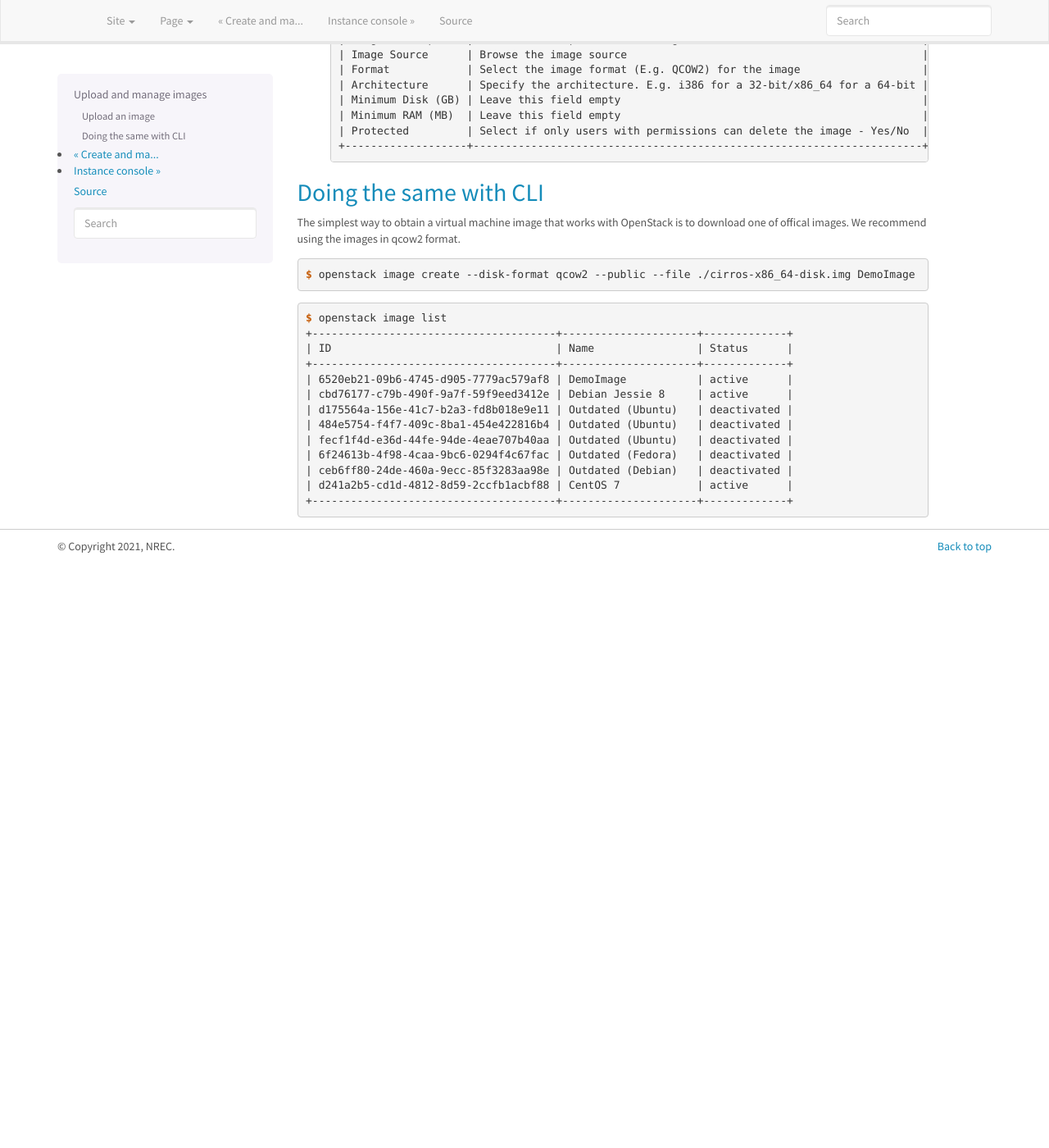
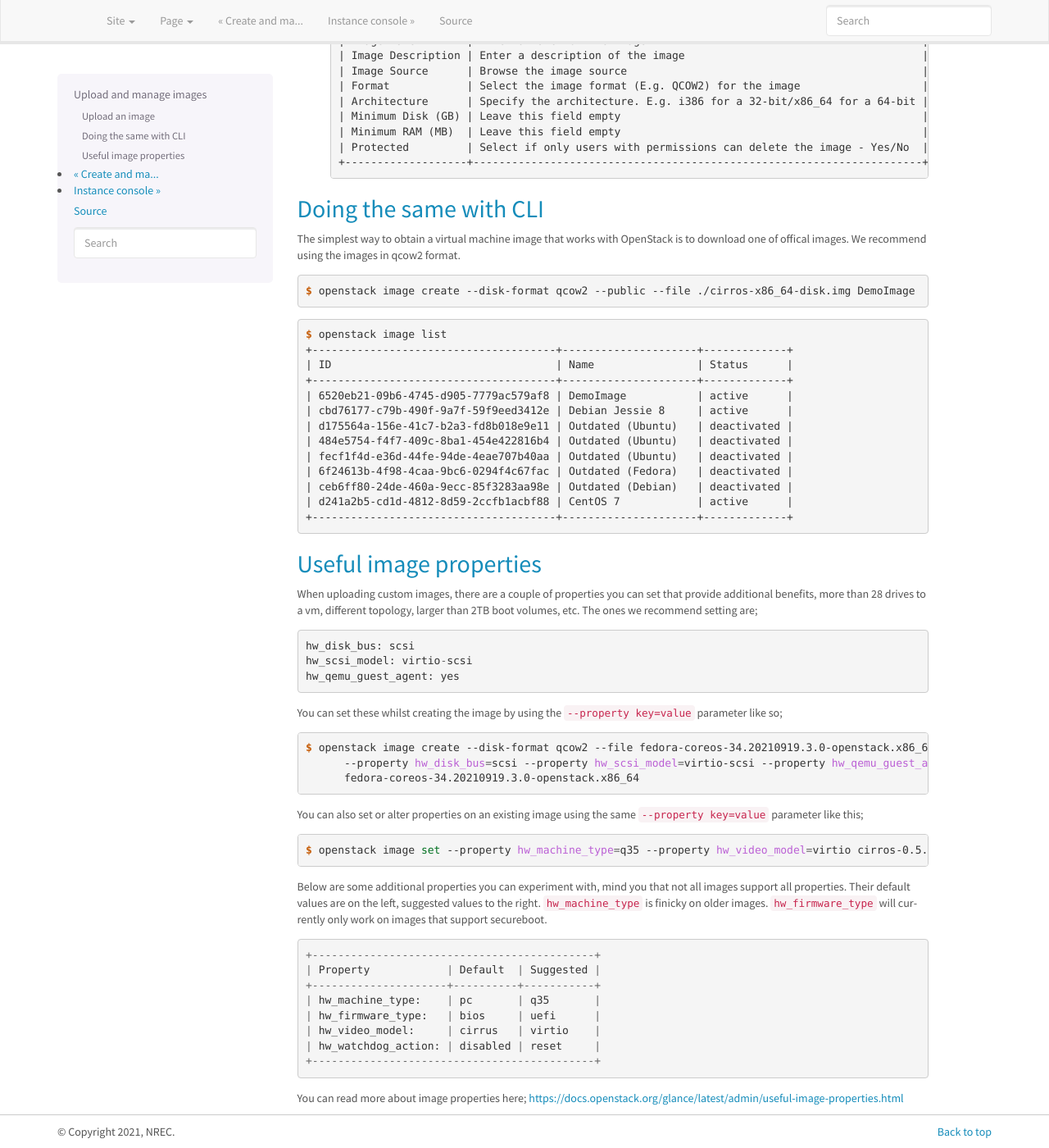
Before and after one commit to norcams/docs-enduser, a Sphinx documentation site: the page built from docs/create-image.rst, in a window 1280 px wide and 1400 px high, scrolled down 563 px. Shown: the whole window at 82% size. Built offline with Sphinx 7.4.7, drawn with Linux system fonts in a browser that asks for light colours; before the commit the page ends 1249 px from its top, so only the background shows below that; some of the changed text lies outside the part shown.

Commit message:
Useful image properties

```diff
--- a/docs/create-image.rst
+++ b/docs/create-image.rst
@@ -64,3 +64,50 @@ We recommend using the images in qcow2 format.
     | ceb6ff80-24de-460a-9ecc-85f3283aa98e | Outdated (Debian)   | deactivated |
     | d241a2b5-cd1d-4812-8d59-2ccfb1acbf88 | CentOS 7            | active      |
     +--------------------------------------+---------------------+-------------+
+
+Useful image properties
+-----------------------
+
+When uploading custom images, there are a couple of properties you can set that
+provide additional benefits, more than 28 drives to a vm, different topology, larger than
+2TB boot volumes, etc. The ones we recommend setting are;
+
+.. code-block::
+
+    hw_disk_bus: scsi
+    hw_scsi_model: virtio-scsi
+    hw_qemu_guest_agent: yes
+
+You can set these whilst creating the image by using the
+``--property key=value`` parameter like so;
+
+.. code-block:: console
+
+   $ openstack image create --disk-format qcow2 --file fedora-coreos-34.20210919.3.0-openstack.x86_64.qcow2 \
+         --property hw_disk_bus=scsi --property hw_scsi_model=virtio-scsi --property hw_qemu_guest_agent=yes \
+         fedora-coreos-34.20210919.3.0-openstack.x86_64
+
+You can also set or alter properties on an existing image using the same
+``--property key=value`` parameter like this;
+
+.. code-block:: console
+
+   $ openstack image set --property hw_machine_type=q35 --property hw_video_model=virtio cirros-0.5.2-x86_64-disk
+
+Below are some additional properties you can experiment with, mind you that not
+all images support all properties. Their default values are on the left,
+suggested values to the right. ``hw_machine_type`` is finicky on older images.
+``hw_firmware_type`` will currently only work on images that support secureboot.
+
+.. code-block::
+
+    +--------------------------------------------+
+    | Property            | Default  | Suggested |
+    +---------------------+----------+-----------+
+    | hw_machine_type:    | pc       | q35       |
+    | hw_firmware_type:   | bios     | uefi      |
+    | hw_video_model:     | cirrus   | virtio    |
+    | hw_watchdog_action: | disabled | reset     |
+    +--------------------------------------------+
+
+You can read more about image properties here; https://docs.openstack.org/glance/latest/admin/useful-image-properties.html
```
